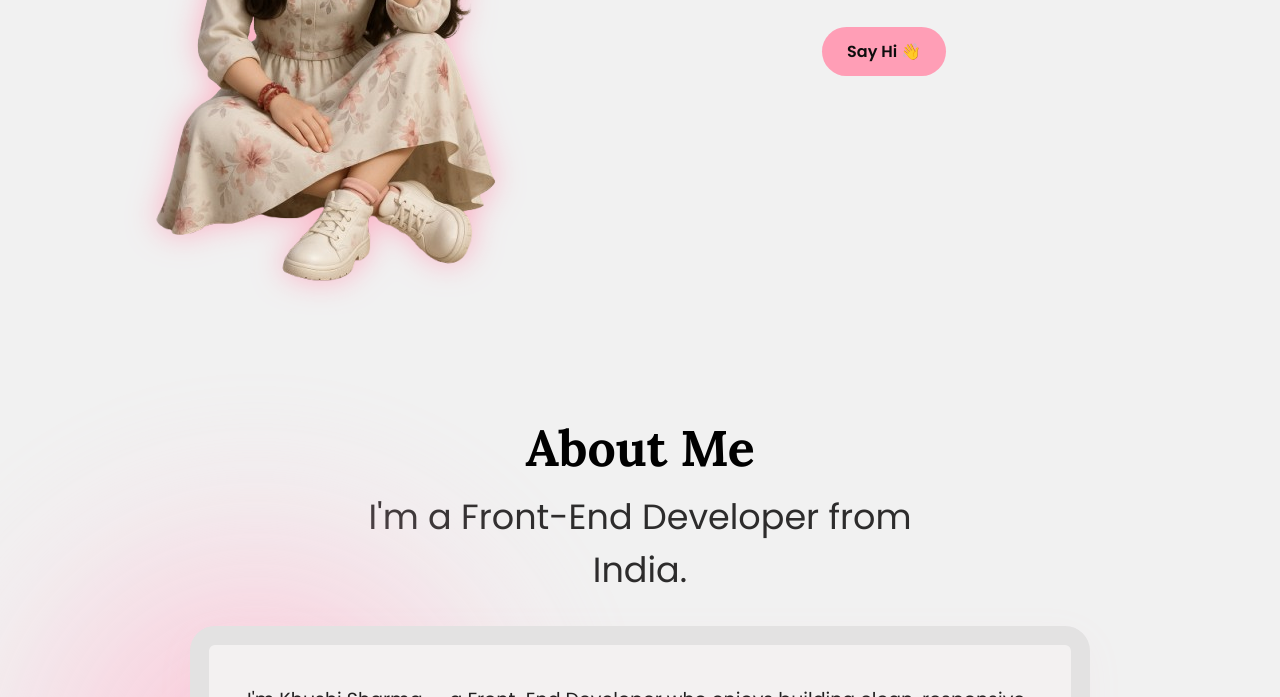
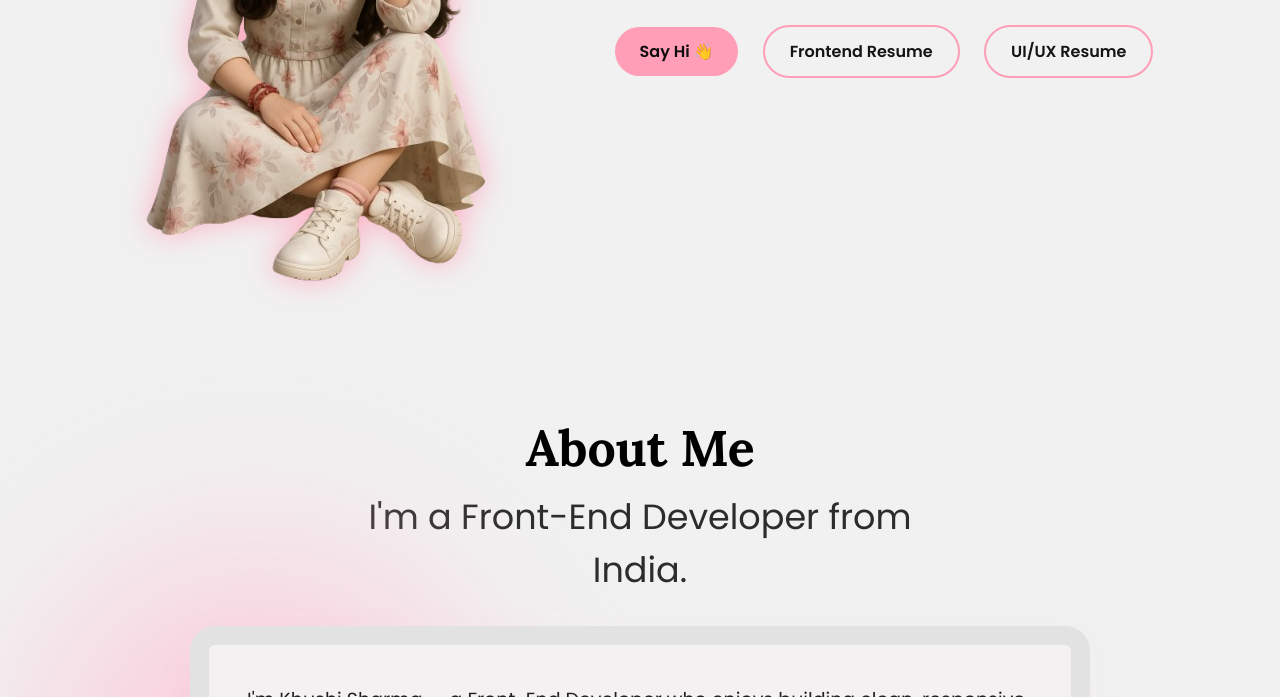
Before and after one commit to khushi05sharma/Personal-Portfolio, a plain HTML site: page index.html in a window 1280 px wide. Shown: the part 403-1100 px from the top of the page. Drawn offline with nearby package versions, Linux system fonts and the light colour scheme; a web font is replaced by a local one.

Commit message:
added resume

```diff
--- a/index.html
+++ b/index.html
@@ -55,6 +55,16 @@
               target="_blank"
               >View Resume</a
             > -->
+             <a
+          href="resume/Khushi dev resume.pdf"
+          class="btn secondary"
+          target="_blank"
+        >Frontend Resume</a>
+        <a
+          href="resume/Khushi design resume.pdf"
+          class="btn secondary"
+          target="_blank"
+        >UI/UX Resume</a>
           </div>
         </div>
       </div>
```
